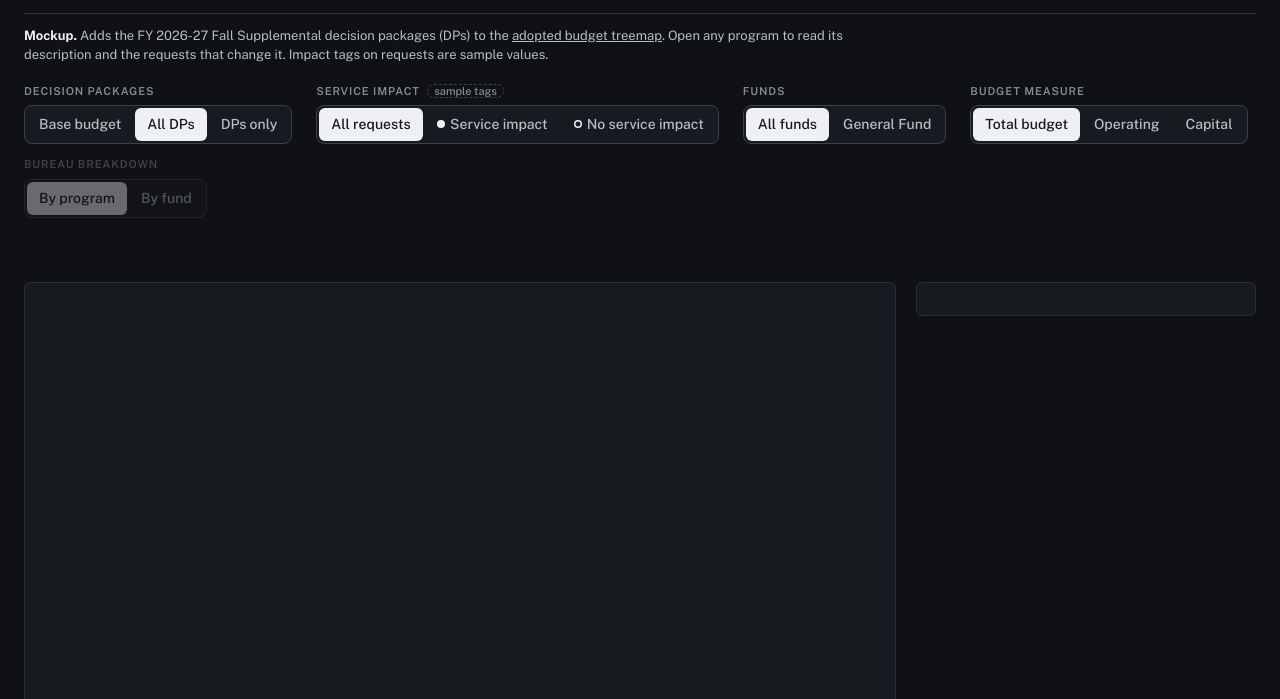
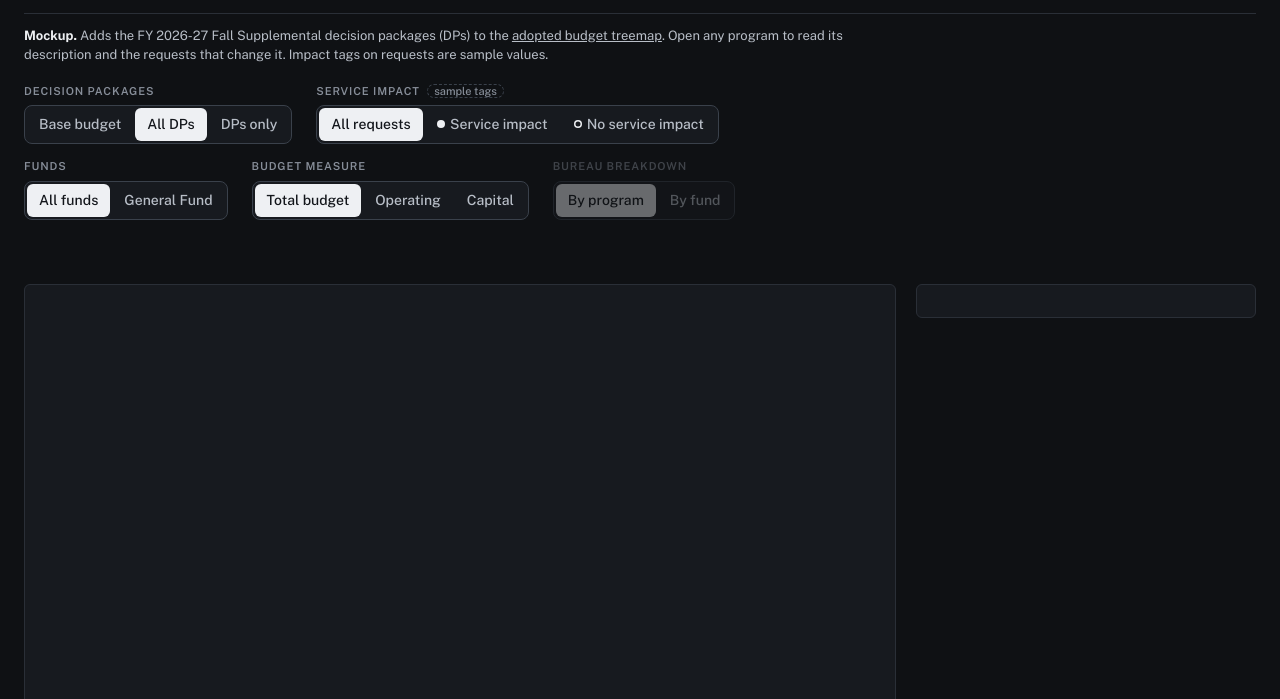
Before and after one commit to brycelied/PortlandBudget, a plain HTML site: page treemap-dp/build/template.html in a window 1280 px wide. Shown: the part 101-800 px from the top of the page. Drawn offline with nearby package versions, Linux system fonts and the light colour scheme.

Commit message:
Treemap with DPs: group toggles into two rows
Co-Authored-By: Claude Opus 5.5 <noreply@anthropic.com>
Claude-Session: https://claude.ai/code/session_011Zt1aLNZ8oXQgczvsrm1df

```diff
--- a/treemap-dp/build/template.html
+++ b/treemap-dp/build/template.html
@@ -124,6 +124,8 @@ footer.src b{color:var(--ink)}
 .seg input:checked + label .dot{background:var(--chip-ink)}
 .seg input:checked + label .ring{box-shadow:inset 0 0 0 1.5px var(--chip-ink)}
 @media (max-width:560px){.seg{flex-wrap:wrap}.controls .ctl{max-width:100%}}
+.controls{flex-direction:column;align-items:stretch;gap:14px}
+.crow{display:flex;flex-wrap:wrap;gap:12px 24px;align-items:flex-end}
 .mocknote{font-size:13px;color:var(--ink-2);margin:-6px 0 0;max-width:110ch}
 .mocknote b{color:var(--ink)}
 .mocknote a{color:var(--ink-2)}
@@ -193,6 +195,7 @@ details.dpos td small{display:block;color:var(--muted);font-size:12px}
   <p class="mocknote"><b>Mockup.</b> Adds the FY 2026-27 Fall Supplemental decision packages (DPs) to the <a href="../">adopted budget treemap</a>. Open any program to read its description and the requests that change it. Impact tags on requests are sample values.</p>
 
   <div class="controls">
+   <div class="crow">
     <div class="ctl">
       <span class="ctl-label" id="lbl-dp">Decision packages</span>
       <div class="seg" role="radiogroup" aria-labelledby="lbl-dp">
@@ -209,6 +212,8 @@ details.dpos td small{display:block;color:var(--muted);font-size:12px}
         <input type="radio" name="si" id="si-n" value="n"><label for="si-n"><span class="ring" aria-hidden="true"></span> No service impact</label>
       </div>
     </div>
+   </div>
+   <div class="crow">
     <div class="ctl">
       <span class="ctl-label" id="lbl-fund">Funds</span>
       <div class="seg" role="radiogroup" aria-labelledby="lbl-fund">
@@ -231,6 +236,7 @@ details.dpos td small{display:block;color:var(--muted);font-size:12px}
         <input type="radio" name="by" id="by-fund" value="fund" disabled><label for="by-fund">By fund</label>
       </div>
     </div>
+   </div>
   </div>
 
   <nav class="crumbs" id="crumbs" aria-label="Treemap level"></nav>
```
Also changed, not shown: treemap-dp/index.html (+6 -0 lines).
